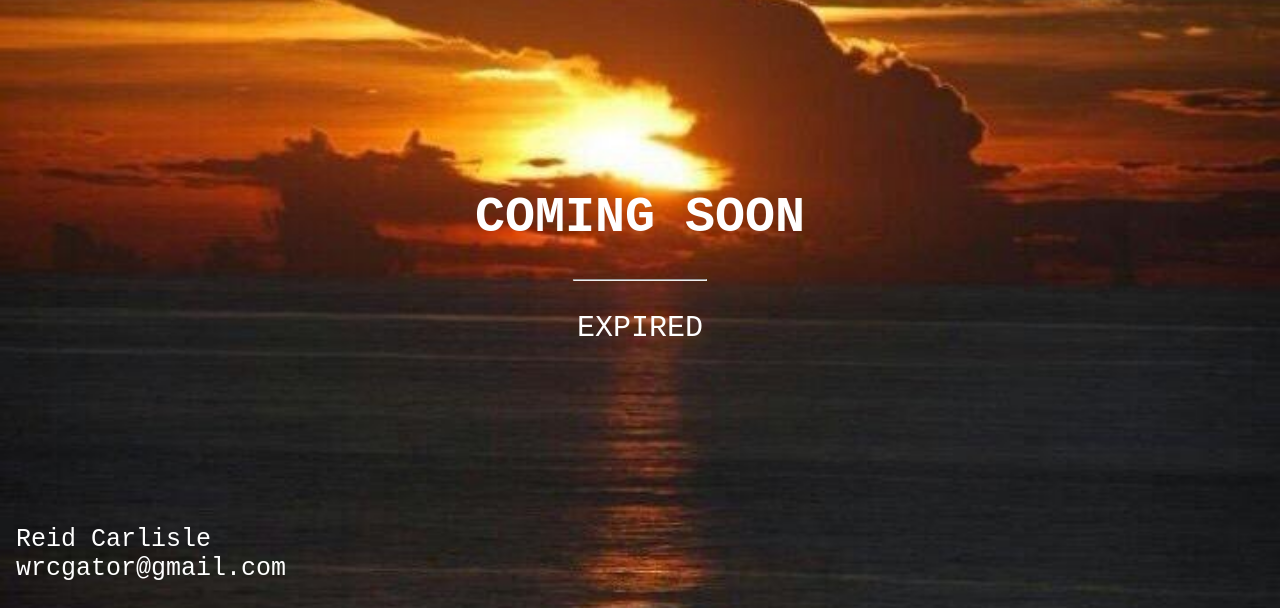
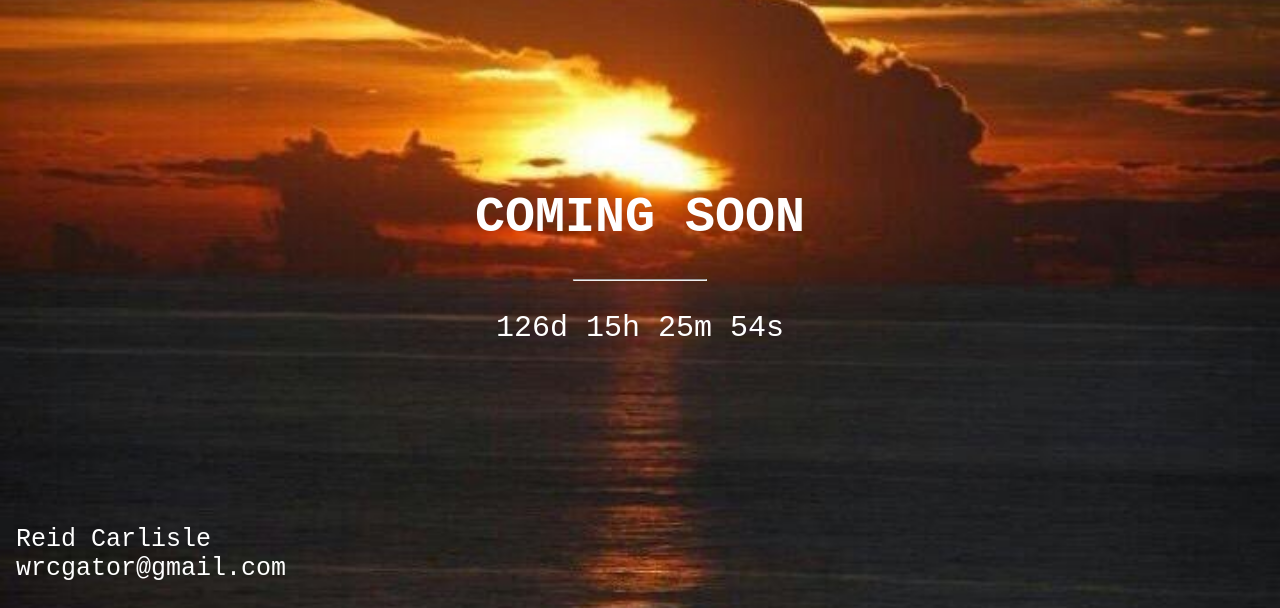
Before and after one commit to wrcgator/wrcgator.github.io, a plain HTML site: page index.html in a window 1280 px wide. Shown: the part 192-800 px from the top of the page. Drawn offline with Linux system fonts and the light colour scheme.

Commit message:
Update index.html

```diff
--- a/index.html
+++ b/index.html
@@ -62,7 +62,7 @@ hr {
 
 <script>
 // Set the date we're counting down to
-var countDownDate = new Date("Jan 5, 2019 15:37:25").getTime();
+var countDownDate = new Date("Jan 5, 2021 15:37:25").getTime();
 
 // Update the count down every 1 second
 var countdownfunction = setInterval(function() {
```
